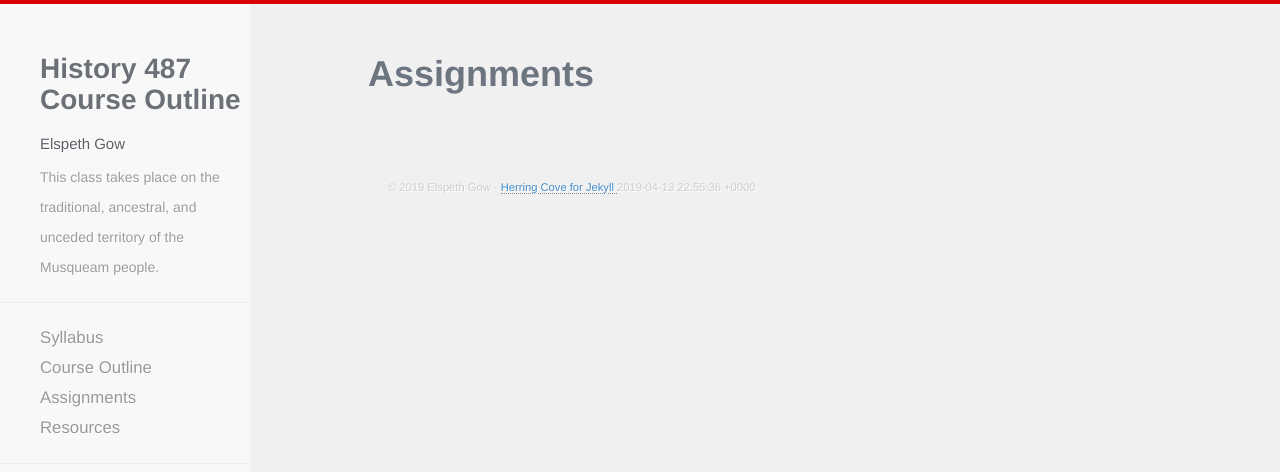
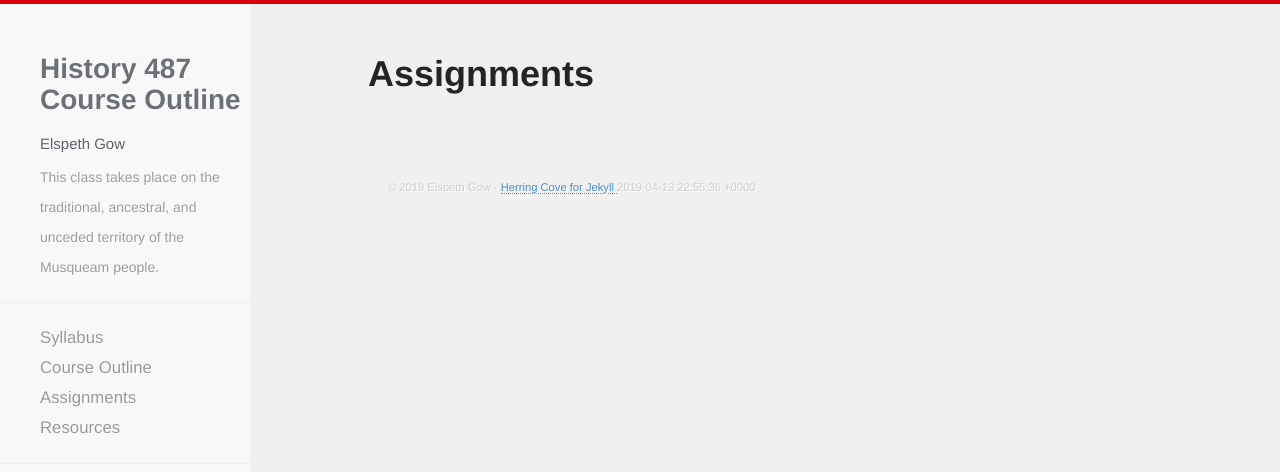
Before and after one commit to esgow/HIST487, a Jekyll site: the page built from assignments.md, in a window 1280 px wide. Shown: the top 472 px of the page. Built offline with Jekyll 4.4.1, drawn with Linux system fonts in a browser that asks for light colours; nearby versions of some CDN libraries; Markdown is read by kramdown in place of the engine named in the settings.

Commit message:
Update hc.css

```diff
--- a/css/hc.css
+++ b/css/hc.css
@@ -19,7 +19,7 @@ h1,h2,h3,h4,h5,h6
 h1
 {
   font-weight:700;
-  color:#6d7680
+  color:#252424
 }
 
 h2,h3
```
